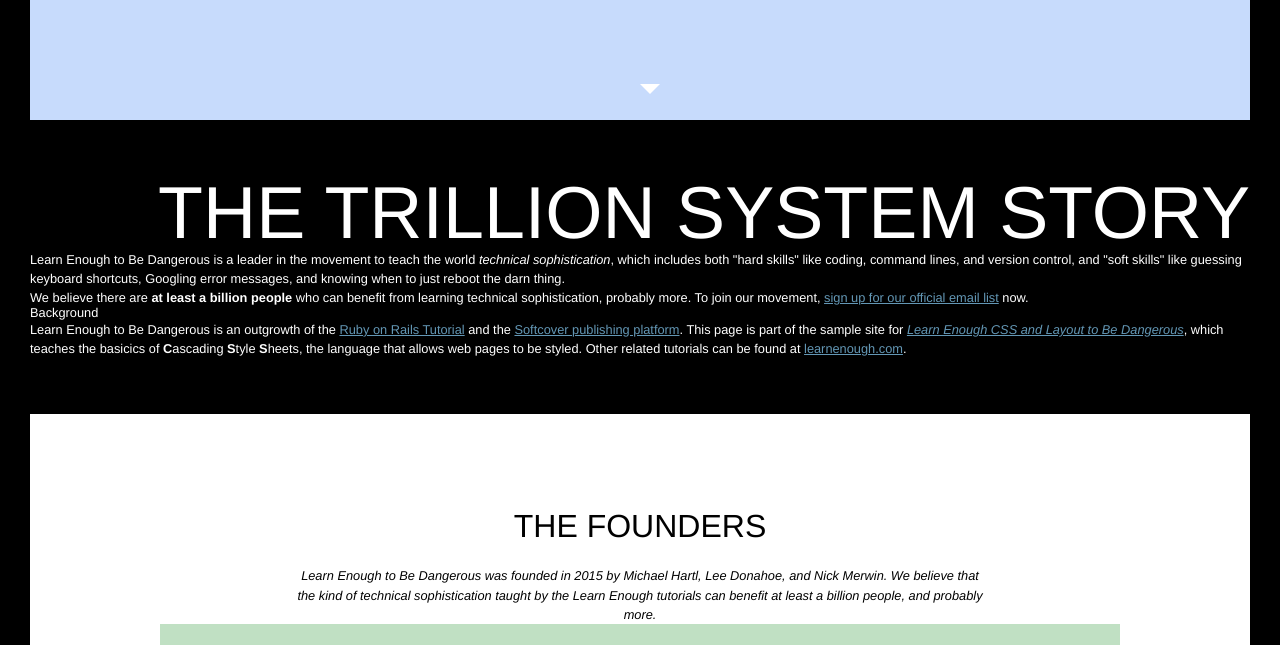
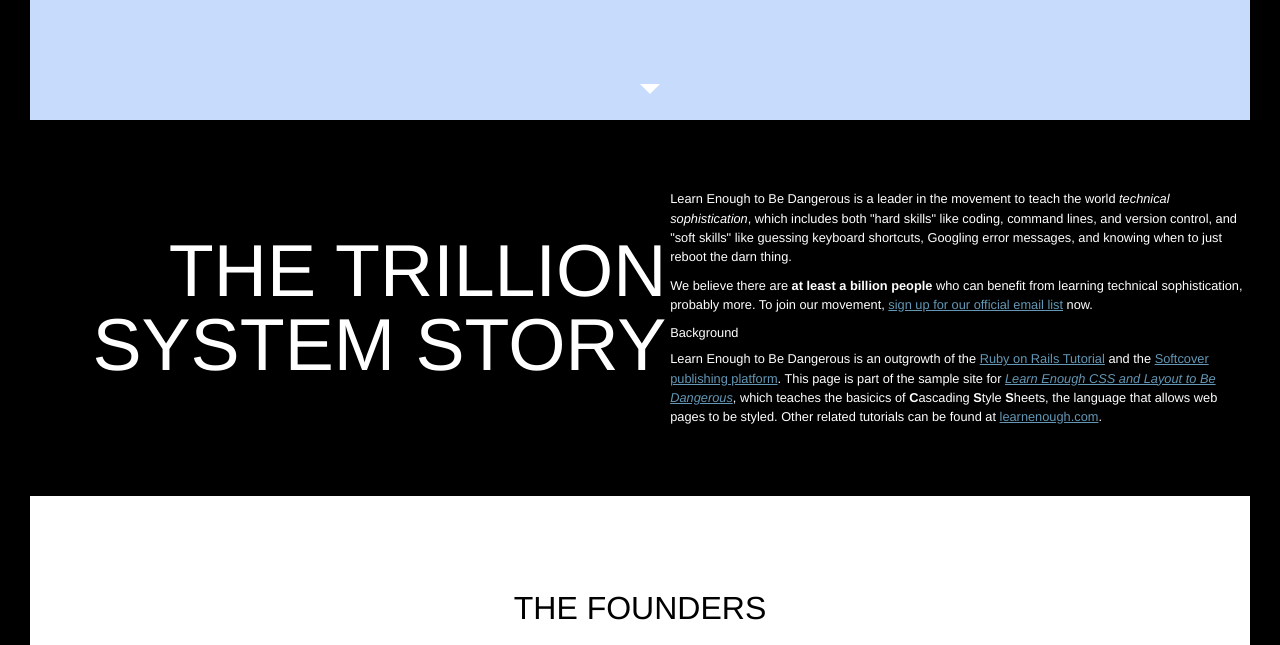
Before and after one commit to KelvinCheruiyot721/ogadamoses.github.io, a plain HTML site: page _site/index.html in a window 1280 px wide. Shown: the part 680-1325 px from the top of the page. Drawn offline with Linux system fonts and the light colour scheme.

Commit message:
Modify Code

```diff
--- a/_site/css/main.css
+++ b/_site/css/main.css
@@ -48,8 +48,17 @@ a img {
 
 /* GLOBAL STYLES */
 body {
+    display: flex;
+    flex-direction: column;
+    min-height: 100vh;
     font-family: Helvetica, Arial, Helvetica, sans-serif;
-}
+   }
+
+   .content-container {
+    flex: 1 1 auto;
+    padding-top: 10vh;
+    width: 100%;
+   }
   h1 {
     font-size: 7vw;
     margin-top: 0;
@@ -64,6 +73,7 @@ body {
 
   p {
     line-height: 1.5;
+    margin: 0.75em 0;
   }
 
   h2 ~ p {
@@ -156,20 +166,32 @@ body {
  }
 
  .home-callout {
+  align-items: center;
   background-color: #000;
   color: #fff;
+  display: flex;
   padding: 7vh 0;
  }
 
+ .home-callout h3 {
+  color: inherit;
+  margin-top: 1em;
+ }
+
  .callout-title {
+  flex: 1;
   font-size: 5.75vw;
   text-align: right;
   text-transform: uppercase;
  }
 
  .callout-copy {
+  flex-basis: 45em;
+  flex-shrink: 0;
   font-size: 0.8rem;
+  padding: 0.3vw;
  }
+
   /* FOOTER STYLE */
   .footer {
     background-color: #000;
@@ -197,7 +219,7 @@ body {
       background-size: cover;
       box-sizing: border-box;
       padding-top: 10vh;
-      height: 100vh;
+      height: 90vh;
     }
 
     .full-hero:after {
--- a/_site/index.html
+++ b/_site/index.html
@@ -20,6 +20,7 @@
         </a>
     </a>
 </header>
+    <div class="content-container">
       <div class="full-hero">
   <div class="hero-content">
   <h1>Keep Coding</h1>
@@ -135,6 +136,8 @@
     </div>
   </div>
 </div>
+    </div>
+
   <footer class="footer">
     <a class="footer-logo" href="/">
     <img src="/images/logo.png" alt="Moses">
--- a/css/main.css
+++ b/css/main.css
@@ -48,8 +48,17 @@ a img {
 
 /* GLOBAL STYLES */
 body {
+    display: flex;
+    flex-direction: column;
+    min-height: 100vh;
     font-family: Helvetica, Arial, Helvetica, sans-serif;
-}
+   }
+
+   .content-container {
+    flex: 1 1 auto;
+    padding-top: 10vh;
+    width: 100%;
+   }
   h1 {
     font-size: 7vw;
     margin-top: 0;
@@ -64,6 +73,7 @@ body {
 
   p {
     line-height: 1.5;
+    margin: 0.75em 0;
   }
 
   h2 ~ p {
@@ -156,20 +166,32 @@ body {
  }
 
  .home-callout {
+  align-items: center;
   background-color: #000;
   color: #fff;
+  display: flex;
   padding: 7vh 0;
  }
 
+ .home-callout h3 {
+  color: inherit;
+  margin-top: 1em;
+ }
+
  .callout-title {
+  flex: 1;
   font-size: 5.75vw;
   text-align: right;
   text-transform: uppercase;
  }
 
  .callout-copy {
+  flex-basis: 45em;
+  flex-shrink: 0;
   font-size: 0.8rem;
+  padding: 0.3vw;
  }
+
   /* FOOTER STYLE */
   .footer {
     background-color: #000;
@@ -197,7 +219,7 @@ body {
       background-size: cover;
       box-sizing: border-box;
       padding-top: 10vh;
-      height: 100vh;
+      height: 90vh;
     }
 
     .full-hero:after {
```
Also changed, not shown: _layouts/default.html (+3 -0 lines), _site/gallery/index.html (+3 -0 lines).
